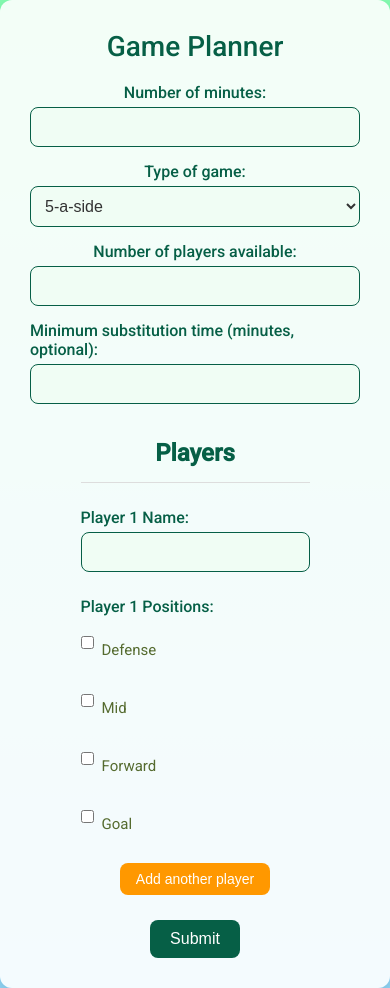
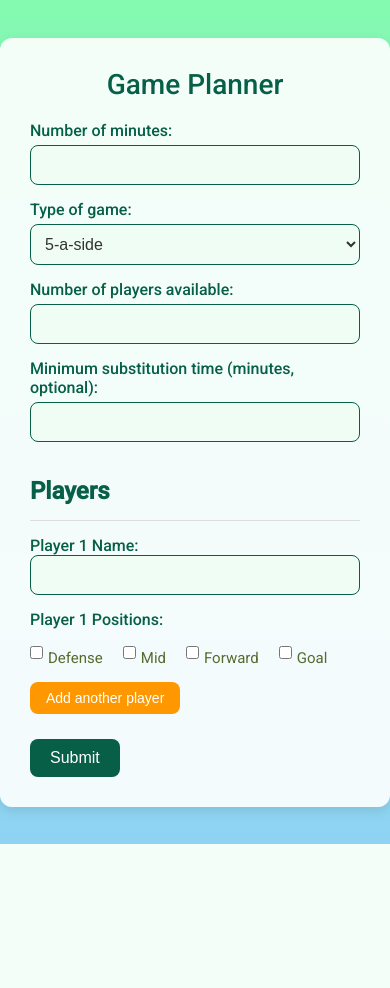
Before and after one commit to ezejp20/game-plan, a Flask app: page / in a window 390 px wide. After the commit the page ends 844 px from the top, so only its background shows below. Run offline with Flask 3, Linux system fonts and the light colour scheme.

Commit message:
edited for mobile sizing

```diff
--- a/templates/form.html
+++ b/templates/form.html
@@ -20,7 +20,6 @@
             justify-content: center;
             align-items: center;
             min-height: 100vh;
-            text-align: center;
             color: #065f46;
             cursor: url('https://img.icons8.com/emoji/48/000000/soccer-ball-emoji.png'), auto;
         }
@@ -47,20 +46,19 @@
             font-size: 24px;
             color: #065f46;
             margin-top: 20px;
-            text-align: center;
         }
 
         form {
             display: flex;
             flex-direction: column;
-            align-items: center;
+            align-items: flex-start;
+            width: 100%;
         }
 
         label {
             font-weight: 500;
             margin-bottom: 5px;
             color: #065f46;
-            display: block;
         }
 
         input, select {
@@ -96,33 +94,30 @@
             background-color: #047857;
         }
 
+        /* Checkbox group styling */
         .checkbox-group {
             display: flex;
-            flex-direction: row;
             flex-wrap: wrap;
-            gap: 15px;
+            gap: 20px; /* Space between checkbox-label pairs */
             width: 100%;
-            padding: 5px 0;
+            margin-top: 10px;
         }
 
-        .checkbox-group label {
+        .checkbox-item {
             display: flex;
             align-items: center;
+            gap: 5px; /* Space between checkbox and label */
+        }
+
+        .checkbox-item input {
+            margin: 0;
+        }
+
+        .checkbox-item label {
             color: #556b2f;
             font-weight: 400;
             font-size: 15px;
-        }
-
-        .checkbox-group input {
-            margin-right: 8px;
-        }
-
-        /* Responsive adjustments for smaller screens */
-        @media (max-width: 600px) {
-            .checkbox-group {
-                flex-direction: column;
-                align-items: flex-start;
-            }
+            margin: 0;
         }
 
         .player {
@@ -183,10 +178,22 @@
 
                     <label>Player 1 Positions:</label>
                     <div class="checkbox-group">
-                        <label><input type="checkbox" name="positions_1" value="defense"> Defense</label>
-                        <label><input type="checkbox" name="positions_1" value="mid"> Mid</label>
-                        <label><input type="checkbox" name="positions_1" value="forward"> Forward</label>
-                        <label><input type="checkbox" name="positions_1" value="goal"> Goal</label>
+                        <div class="checkbox-item">
+                            <input type="checkbox" name="positions_1" value="defense">
+                            <label>Defense</label>
+                        </div>
+                        <div class="checkbox-item">
+                            <input type="checkbox" name="positions_1" value="mid">
+                            <label>Mid</label>
+                        </div>
+                        <div class="checkbox-item">
+                            <input type="checkbox" name="positions_1" value="forward">
+                            <label>Forward</label>
+                        </div>
+                        <div class="checkbox-item">
+                            <input type="checkbox" name="positions_1" value="goal">
+                            <label>Goal</label>
+                        </div>
                     </div>
                 </div>
             </div>
@@ -209,10 +216,22 @@
 
                 <label>Player ${playerCount} Positions:</label>
                 <div class="checkbox-group">
-                    <label><input type="checkbox" name="positions_${playerCount}" value="defense"> Defense</label>
-                    <label><input type="checkbox" name="positions_${playerCount}" value="mid"> Mid</label>
-                    <label><input type="checkbox" name="positions_${playerCount}" value="forward"> Forward</label>
-                    <label><input type="checkbox" name="positions_${playerCount}" value="goal"> Goal</label>
+                    <div class="checkbox-item">
+                        <input type="checkbox" name="positions_${playerCount}" value="defense">
+                        <label>Defense</label>
+                    </div>
+                    <div class="checkbox-item">
+                        <input type="checkbox" name="positions_${playerCount}" value="mid">
+                        <label>Mid</label>
+                    </div>
+                    <div class="checkbox-item">
+                        <input type="checkbox" name="positions_${playerCount}" value="forward">
+                        <label>Forward</label>
+                    </div>
+                    <div class="checkbox-item">
+                        <input type="checkbox" name="positions_${playerCount}" value="goal">
+                        <label>Goal</label>
+                    </div>
                 </div>
             `;
             playerContainer.appendChild(newPlayer);
```
